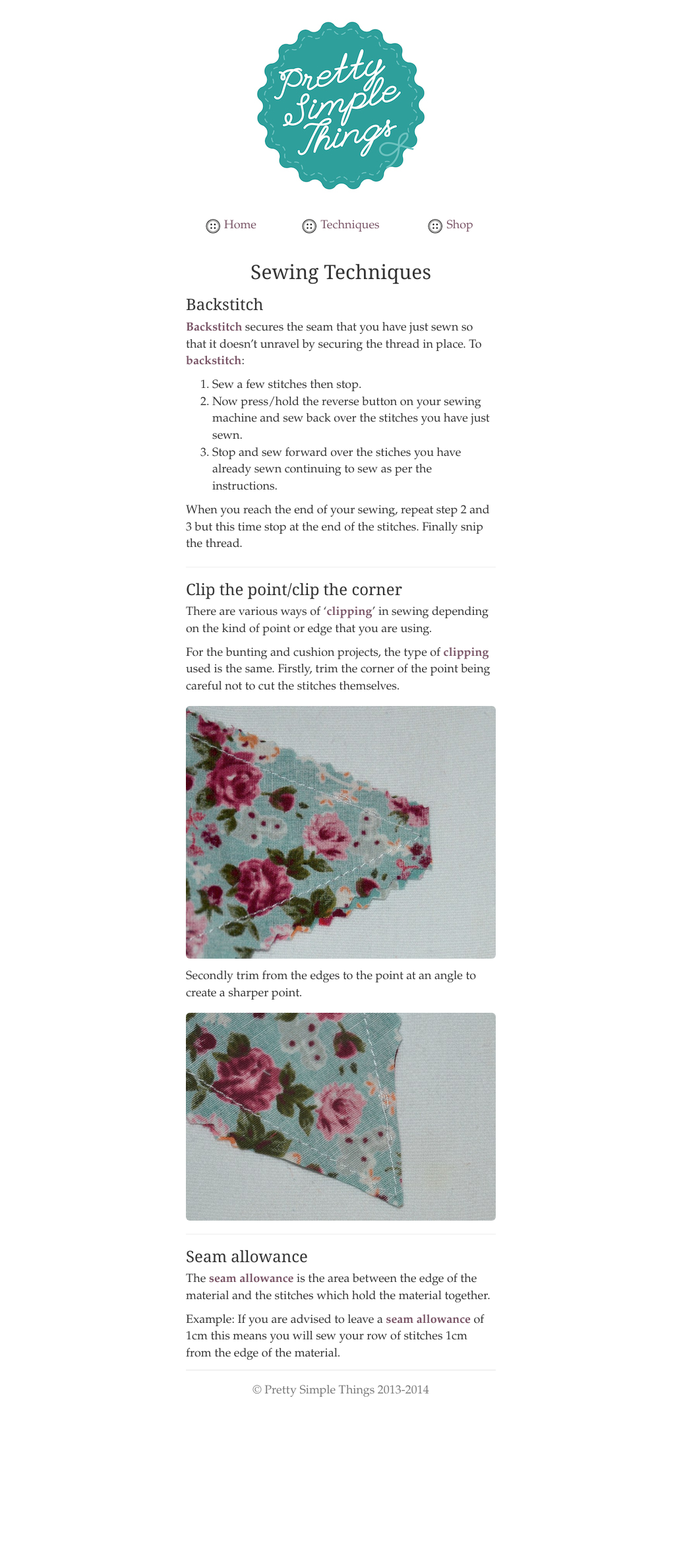
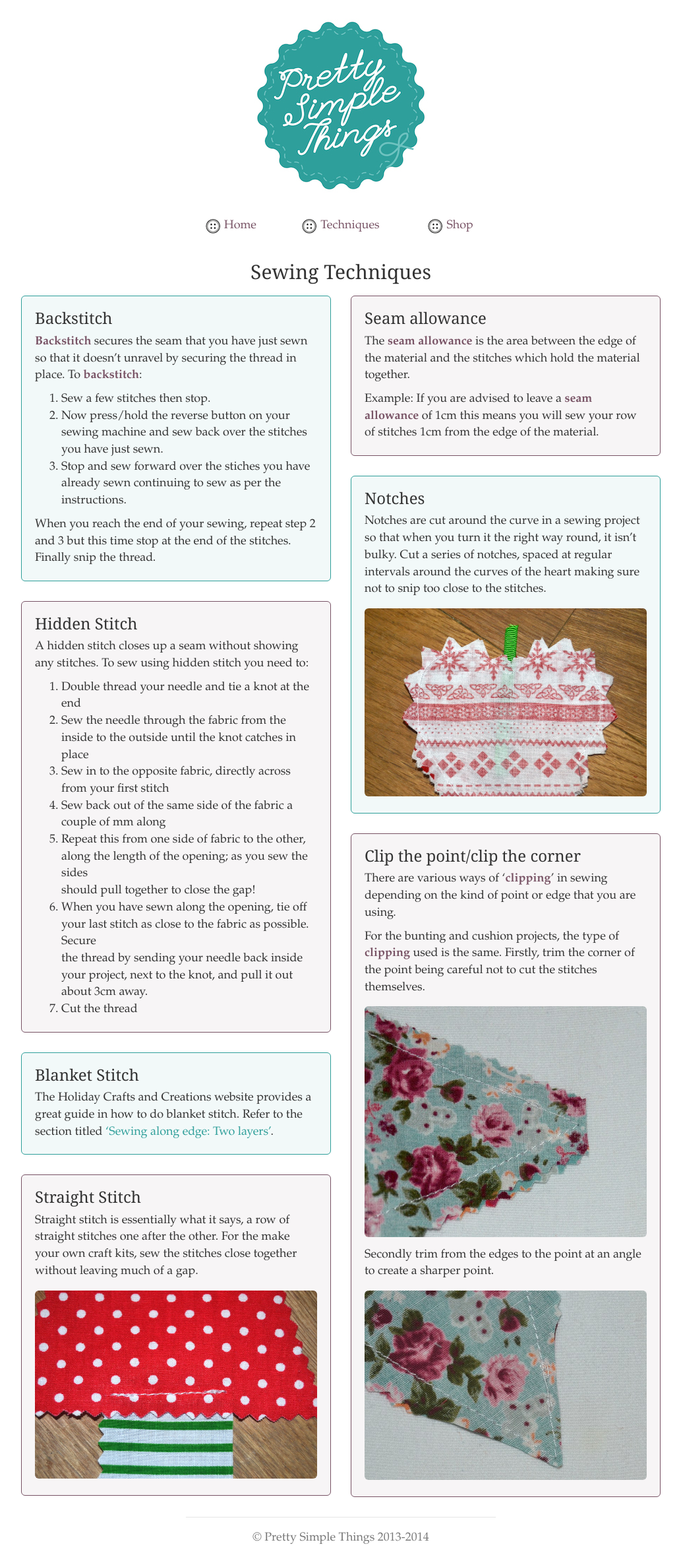
Before and after one commit to matkins/pst, a Jekyll site: the page built from keytechniques/index.html, in a window 1280 px wide. Shown: the whole page at 66% size, without its empty margins (123-1156 px from the left). Built offline with Jekyll 4.4.1, drawn with Linux system fonts in a browser that asks for light colours; nearby versions of some CDN libraries; some web fonts are replaced; Markdown is read by kramdown in place of the engine named in the settings; before the commit the page ends 2151 px from its top, so only the background shows below that.

Commit message:
Add new techniques and style techniques page

```diff
--- a/_layouts/default.html
+++ b/_layouts/default.html
@@ -76,9 +76,7 @@
         </div>
       </div>
     </div>
-    <div class="container">
-      {{ content }}
-    </div>
+    {{ content }}
     <div class="container">
       <div class="footer">
         <p>&copy; {{ site.name }} 2013-2014</p>
--- a/css/main.css
+++ b/css/main.css
@@ -44,6 +44,9 @@ iframe {
 }
 strong {
   color:#785365;
+}
+a {
+  color:#2F9F9A;
 }
 
 .nav-justified li {
@@ -108,6 +111,10 @@ strong {
   max-width: 500px;
 }
 
+.container--wide {
+  max-width: 1000px;
+}
+
 h2 {
   margin-top:0px;
   text-align:center;
@@ -116,6 +123,23 @@ h2 {
 .key-techniques img {
   margin-top:15px;
   margin-bottom:15px;
+}
+.key-techniques h2 {
+  margin-bottom:20px;
+}
+
+.technique {
+  padding:0px 20px 10px;
+  background:#fefefe;
+  background:rgba(47, 159, 154, 0.06);
+  border: 1px solid #2F9F9A;
+  margin-bottom:30px;
+  border-radius: 6px;
+}
+.col--right .technique:nth-child(2n-1),
+.col--left .technique:nth-child(2n) {
+  border-color: #785365;
+  background:rgba(120, 83, 101, 0.06);
 }
 
 @media (max-width: 500px) {
--- a/index.html
+++ b/index.html
@@ -1,7 +1,7 @@
 ---
 layout: default
 ---
-
+<div class="container">
 <div class="row">
   <div class="col-md-12">
     <div class="intro">
@@ -85,3 +85,4 @@ layout: default
   </div>
   </div>
 </div>
+</div>
--- a/keytechniques/index.html
+++ b/keytechniques/index.html
@@ -1,10 +1,13 @@
 ---
 layout: default
 ---
-
-<div class="row">
-  <div class="col-md-12 key-techniques">
+<div class="container container--wide">
+  <div class="row key-techniques">
+    <div class="col-md-12">
       <h2>Sewing Techniques</h2>
+    </div>
+    <div class="col-md-6 col--left">
+      <div class='technique'>
         <h3>Backstitch</h3>
         <p>
           <strong>Backstitch</strong> secures the seam that you have just sewn so that it doesn’t unravel by securing the thread in place. To <strong>backstitch</strong>:
@@ -23,7 +26,52 @@ layout: default
         <p>
           When you reach the end of your sewing, repeat step 2 and 3 but this time stop at the end of the stitches. Finally snip the thread.
         </p>
-    <hr>
+      </div>
+      <div class='technique'>
+        <h3>Hidden Stitch</h3>
+        <p>A hidden stitch closes up a seam without showing any stitches. To sew using hidden stitch you need to:</p>
+        <ol>
+          <li>Double thread your needle and tie a knot at the end</li>
+          <li>Sew the needle through the fabric from the inside to the outside until the knot catches in place</li>
+          <li>Sew in to the opposite fabric, directly across from your first stitch</li>
+          <li>Sew back out of the same side of the fabric a couple of mm along</li>
+          <li>Repeat this from one side of fabric to the other, along the length of the opening; as you sew the       sides</li> should pull together to close the gap!
+          <li>When you have sewn along the opening, tie off your last stitch as close to the fabric as possible.      Secure</li> the thread by sending your needle back inside your project, next to the knot, and pull it out about 3cm away.
+          <li>Cut the thread</li>
+        </ol>
+      </div>
+      <div class='technique'>
+        <h3>Blanket Stitch</h3>
+        <p>
+          The Holiday Crafts and Creations website provides a great guide in how to do blanket stitch. Refer to the section titled <a href='http://www.holiday-crafts-and-creations.com/how-to-do-blanket-stitch.html' target='_blank'>‘Sewing along edge: Two layers’</a>.
+        </p>
+      </div>
+      <div class='technique'>
+        <h3>Straight Stitch</h3>
+        <p>
+          Straight stitch is essentially what it says, a row of straight stitches one after the other. For the make your own craft kits, sew the stitches close together without leaving much of a gap.
+        </p>
+        <img src='/img/straight.jpg' class='img-responsive img-rounded'>
+      </div>
+    </div>
+    <div class="col-md-6 col--right">
+      <div class='technique'>
+        <h3>Seam allowance</h3>
+        <p>
+          The <strong>seam allowance</strong> is the area between the edge of the material and the stitches which hold the material together.
+        </p>
+        <p>
+          Example: If you are advised to leave a <strong>seam allowance</strong> of 1cm this means you will sew your row of stitches 1cm from the edge of the material.
+        </p>
+      </div>
+      <div class='technique'>
+        <h3>Notches</h3>
+        <p>
+          Notches are cut around the curve in a sewing project so that when you turn it the right way round, it isn’t bulky. Cut a series of notches, spaced at regular intervals around the curves of the heart making sure not to snip too close to the stitches.
+        </p>
+        <img src='/img/notches.jpg' class='img-responsive img-rounded'>
+      </div>
+      <div class='technique'>
         <h3>Clip the point/clip the corner</h3>
         <p>
           There are various ways of ‘<strong>clipping</strong>’ in sewing depending on the kind of point or edge that you are using.
@@ -36,13 +84,7 @@ layout: default
           Secondly trim from the edges to the point at an angle to create a sharper point.
         </p>
         <img src='/img/clip-2.jpg' class='img-responsive img-rounded'>
-    <hr>
-    <h3>Seam allowance</h3>
-    <p>
-      The <strong>seam allowance</strong> is the area between the edge of the material and the stitches which hold the material together.
-    </p>
-    <p>
-      Example: If you are advised to leave a <strong>seam allowance</strong> of 1cm this means you will sew your row of stitches 1cm from the edge of the material.
-    </p>
       </div>
     </div>
+  </div>
+</div>
```
Also changed, not shown: img/logo-original.jpg (added), img/notches.jpg (added), img/straight.jpg (added). Lines whose indentation alone changed are shown as unchanged.
